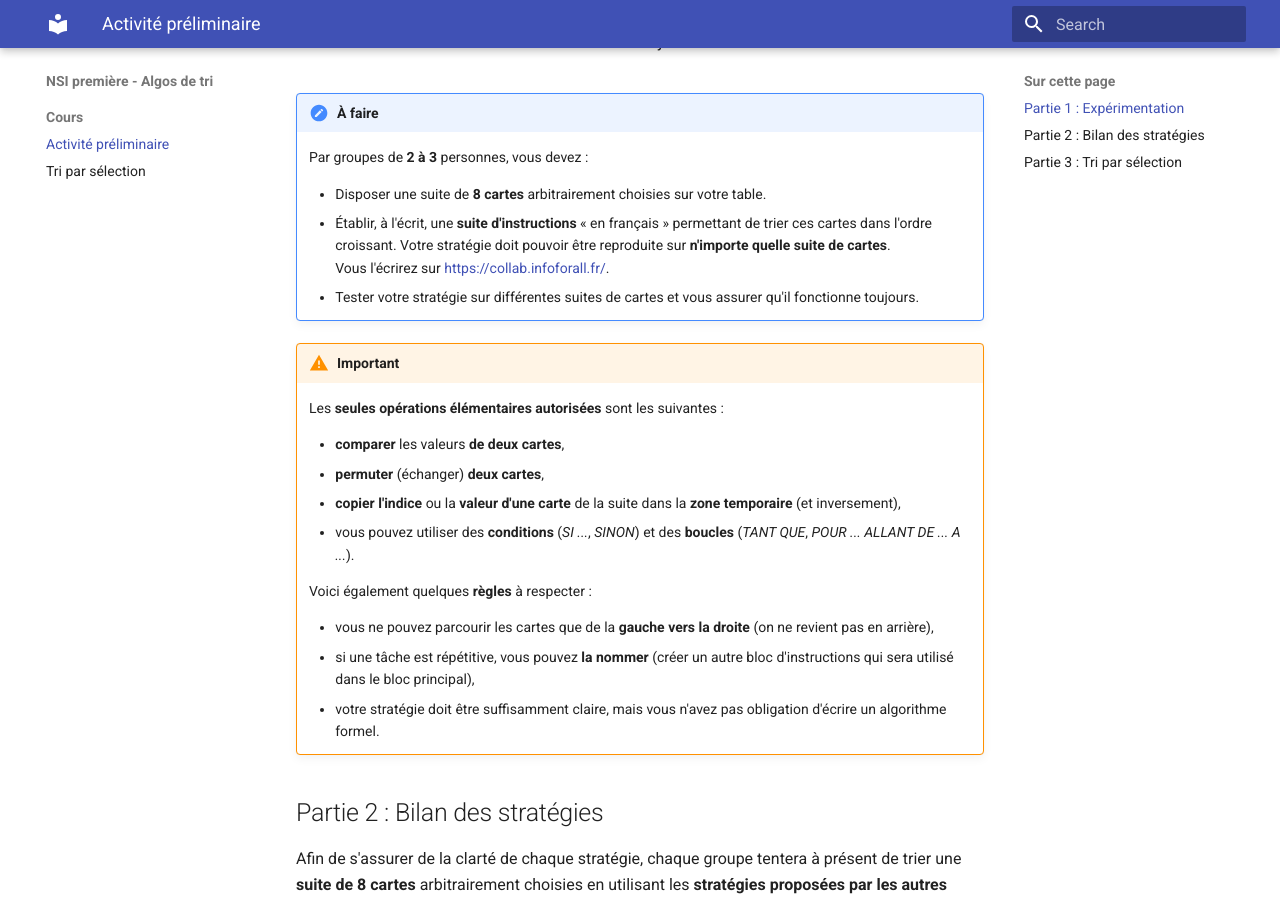
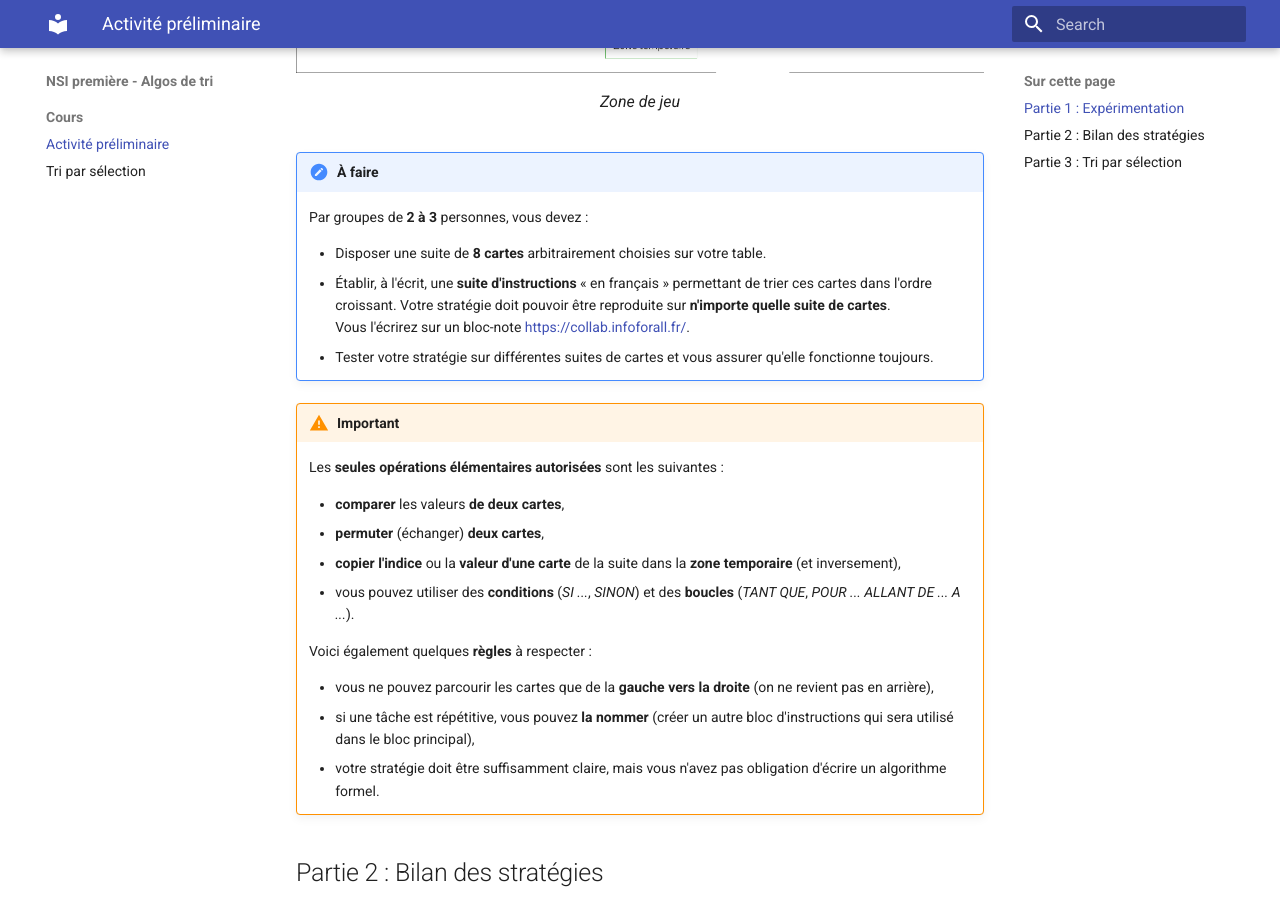
Before and after one commit to erwandemerville/nsi_tris, an MkDocs documentation site: the page built from docs/activite_preliminaire.md, in a window 1280 px wide and 900 px high, scrolled down 892 px. Built offline with MkDocs 1.6.1 and Material for MkDocs 9.7.7, drawn with Linux system fonts in a browser that asks for light colours.

Commit message:
MAJ cours tri sélection

```diff
--- a/docs/activite_preliminaire.md
+++ b/docs/activite_preliminaire.md
@@ -25,8 +25,8 @@ La zone de jeu est constituée :
     Par groupes de **2 à 3** personnes, vous devez :
 
     - Disposer une suite de **8 cartes** arbitrairement choisies sur votre table.
-    - Établir, à l'écrit, une **suite d'instructions** « en français » permettant de trier ces cartes dans l'ordre croissant. Votre stratégie doit pouvoir être reproduite sur **n'importe quelle suite de cartes**.<br />Vous l'écrirez sur [https://collab.infoforall.fr/](https://collab.infoforall.fr/){ target="_blank" }.
-    - Tester votre stratégie sur différentes suites de cartes et vous assurer qu'il fonctionne toujours.
+    - Établir, à l'écrit, une **suite d'instructions** « en français » permettant de trier ces cartes dans l'ordre croissant. Votre stratégie doit pouvoir être reproduite sur **n'importe quelle suite de cartes**.<br />Vous l'écrirez sur un bloc-note [https://collab.infoforall.fr/](https://collab.infoforall.fr/){ target="_blank" }.
+    - Tester votre stratégie sur différentes suites de cartes et vous assurer qu'elle fonctionne toujours.
 
 !!! warning "Important"
     Les **seules opérations élémentaires autorisées** sont les suivantes :
```
Also changed, not shown: docs/images/zone_jeu.png.
